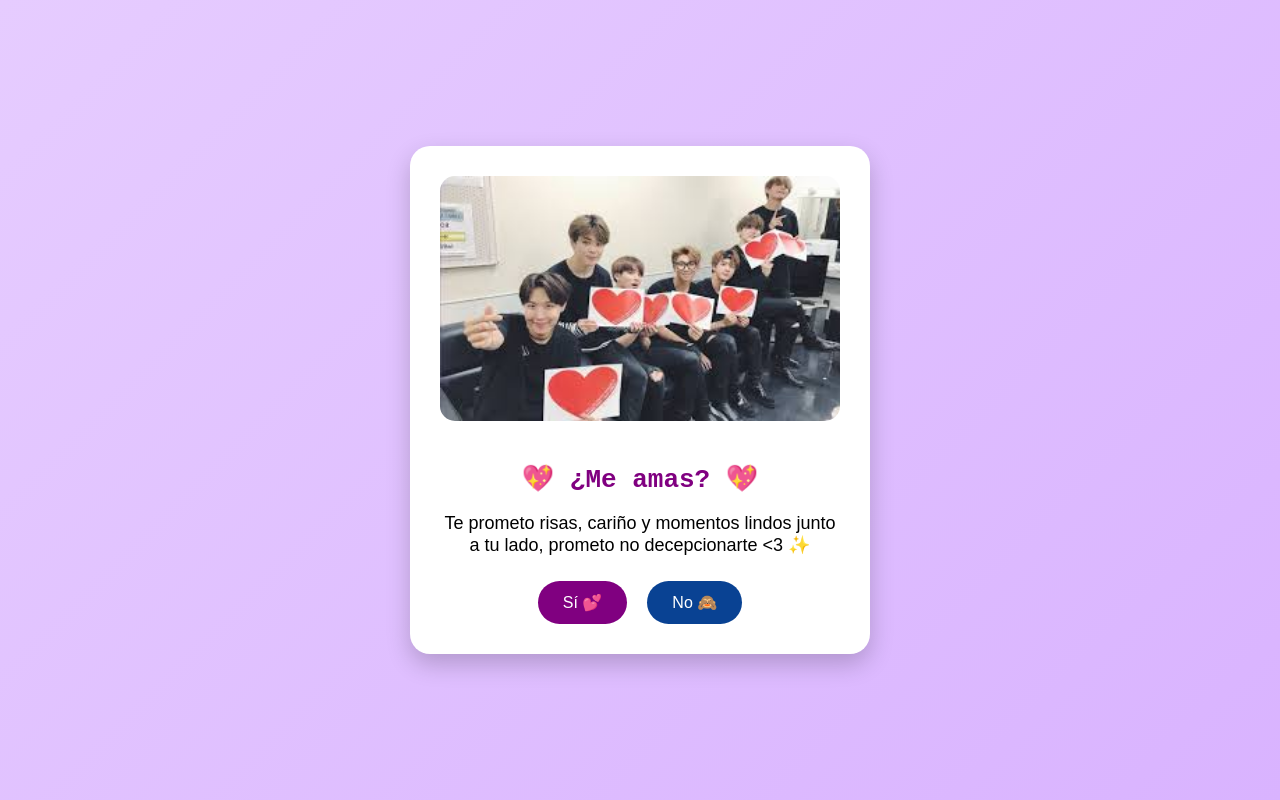
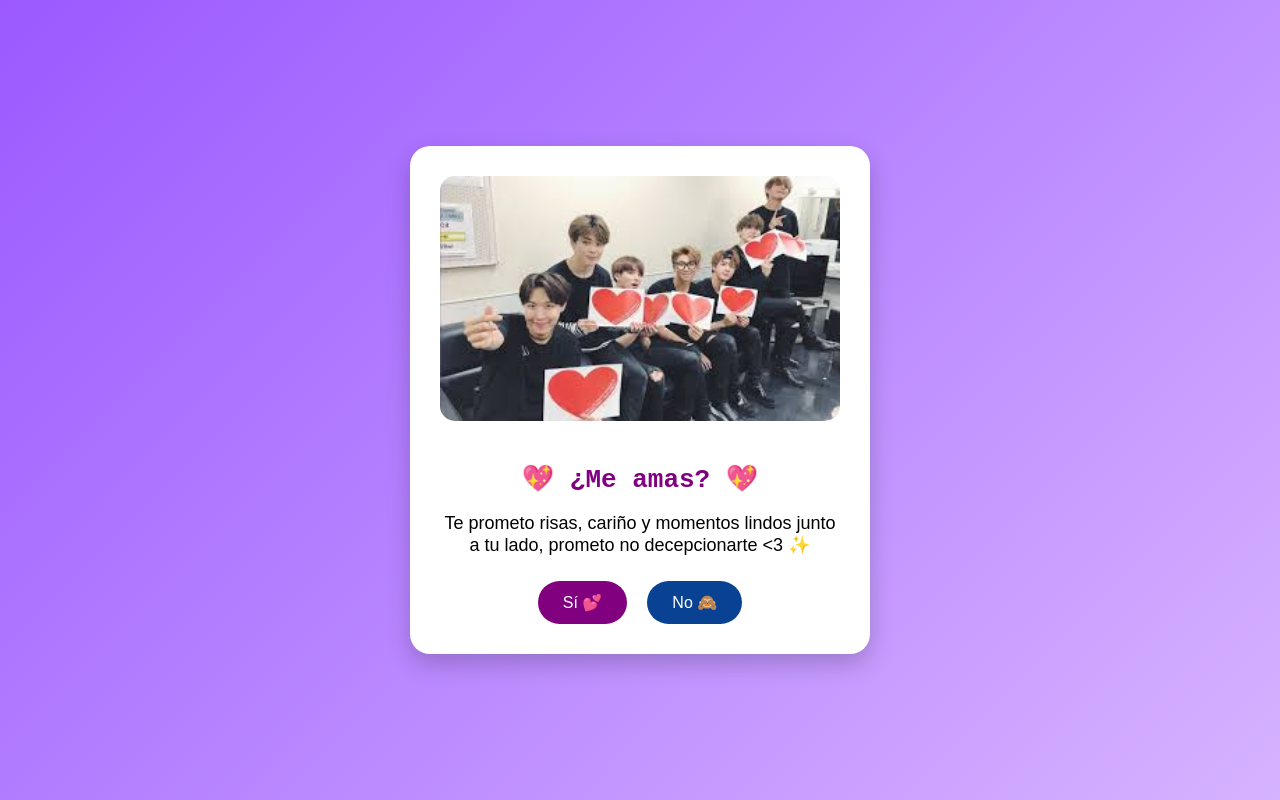
Before and after one commit to JeremyL10/TE-AMO, a plain HTML site: page index.html in a window 1280 px wide. Drawn offline with Linux system fonts and the light colour scheme.

Commit message:
Update index.html

```diff
--- a/index.html
+++ b/index.html
@@ -11,7 +11,7 @@
       display: flex;
       justify-content: center;
       align-items: center;
-      background: linear-gradient(135deg, #e6ccff, #d9b3ff);
+      background: linear-gradient(135deg, #9b59ff, #d6b3ff);
       font-family: 'Arial', sans-serif;
       text-align: center;
     }
```
